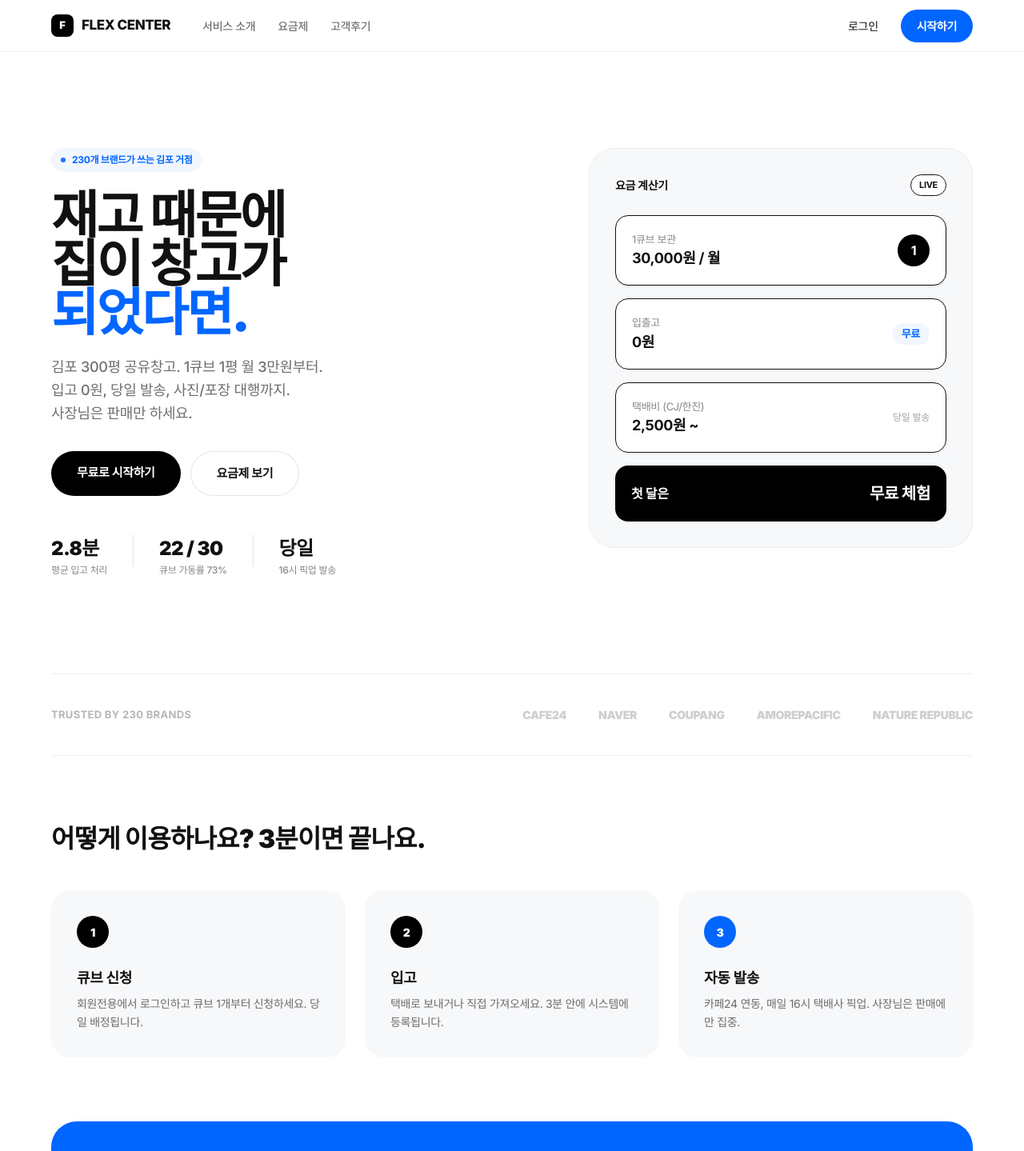
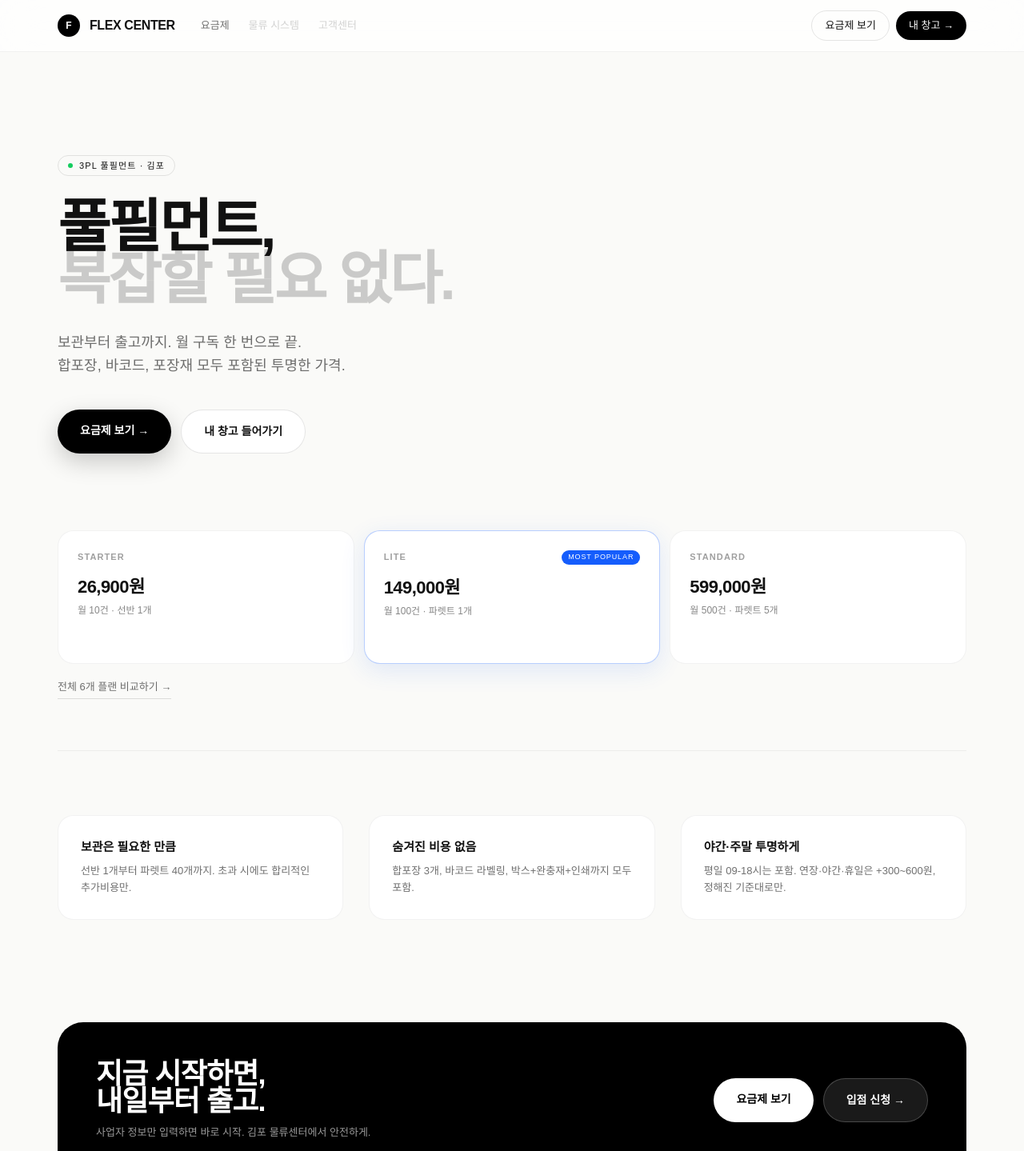
Before and after one commit to hanman19/flex-center, a Next.js app: page / in a window 1280 px wide. Shown: the top 1439 px of the page at 80% size. Built offline with nearby package versions, Linux system fonts and the light colour scheme.

Commit message:
link homepage to pricing

```diff
--- a/src/app/page.tsx
+++ b/src/app/page.tsx
@@ -1,134 +1,109 @@
-"use client";
 import Link from "next/link";
-import { useEffect, useState } from "react";
 
 export default function Home() {
-  const [mounted, setMounted] = useState(false);
-  useEffect(()=>setMounted(true),[]);
-
   return (
-    <div className="min-h-screen bg-white text-[#111] antialiased">
-      <style>{`@import url('https://fonts.googleapis.com/css2?family=Inter:wght@400;500;700;800;900&family=JetBrains+Mono:wght@400&display=swap');
-      body { font-family: 'Inter', sans-serif; letter-spacing: -0.02em; }
-      `}</style>
-
-      {/* Header like Fassto - super clean */}
-      <header className="sticky top-0 z-30 bg-white/80 backdrop-blur-xl border-b border-black/[0.06]">
-        <div className="max-w-[1200px] mx-auto px-6 h-[64px] flex items-center justify-between">
-          <div className="flex items-center gap-10">
-            <div className="flex items-center gap-2.5">
-              <div className="w-7 h-7 bg-black text-white flex items-center justify-center font-black rounded-[8px] text-[13px]">F</div>
-              <span className="font-extrabold text-[17px] tracking-tight">FLEX CENTER</span>
-            </div>
-            <nav className="hidden md:flex gap-7 text-[14px] font-medium opacity-70">
-              <span>서비스 소개</span><span>요금제</span><span>고객후기</span>
+    <div className="min-h-screen bg-[#fafaf8] text-[#111]">
+      {/* Header */}
+      <header className="border-b border-black/5 bg-white/70 backdrop-blur-xl sticky top-0 z-20">
+        <div className="max-w-[1200px] mx-auto px-6 md:px-8 h-[64px] flex items-center justify-between">
+          <div className="flex items-center gap-8">
+            <Link href="/" className="flex items-center gap-3">
+              <div className="w-7 h-7 bg-black text-white flex items-center justify-center font-black rounded-full text-[12px]">F</div>
+              <span className="font-semibold tracking-tight">FLEX CENTER</span>
+            </Link>
+            <nav className="hidden md:flex items-center gap-6 text-[13px] opacity-60">
+              <Link href="/pricing" className="hover:opacity-100 transition">요금제</Link>
+              <span className="opacity-30">물류 시스템</span>
+              <span className="opacity-30">고객센터</span>
             </nav>
           </div>
-          <div className="flex items-center gap-3">
-            <Link href="/dashboard" className="text-[14px] font-medium px-4 py-2">로그인</Link>
-            <Link href="/dashboard" className="bg-[#0066FF] text-white text-[14px] font-bold px-5 py-2.5 rounded-full hover:bg-[#0052cc]">시작하기</Link>
+          <div className="flex items-center gap-2">
+            <Link href="/pricing" className="hidden md:block text-[13px] px-4 py-2 rounded-full border border-black/10 hover:bg-black hover:text-white transition">요금제 보기</Link>
+            <Link href="/dashboard" className="text-[13px] px-4 py-2 rounded-full bg-black text-white hover:bg-zinc-800 transition">내 창고 →</Link>
           </div>
         </div>
       </header>
 
-      <main className="max-w-[1200px] mx-auto px-6">
-        {/* Hero - Fassto style: left text, right visual */}
-        <section className="py-[88px] md:py-[120px] flex flex-col md:flex-row gap-12">
-          <div className="flex-1">
-            <div className="inline-flex items-center gap-2 bg-[#F2F6FF] text-[#0066FF] text-[12px] font-bold px-3 py-1.5 rounded-full">
-              <span className="w-1.5 h-1.5 bg-[#0066FF] rounded-full animate-pulse"></span> 230개 브랜드가 쓰는 김포 거점
+      <main className="max-w-[1200px] mx-auto px-6 md:px-8">
+        {/* Hero */}
+        <div className="pt-20 md:pt-32 pb-16">
+          <div className="inline-flex items-center gap-2 text-[11px] tracking-widest border border-black/10 rounded-full px-3 py-1">
+            <span className="w-1.5 h-1.5 bg-green-500 rounded-full animate-pulse"></span>
+            3PL 풀필먼트 · 김포
           </div>
-            <h1 className="text-[52px] md:text-[64px] leading-[0.95] font-black tracking-[-0.04em] mt-6">
-              재고 때문에<br/>
-              집이 창고가<br/>
-              <span className="text-[#0066FF]">되었다면.</span>
+
+          <h1 className="text-[40px] md:text-[72px] font-[800] tracking-[-0.04em] leading-[0.9] mt-8">
+            풀필먼트,<br/>
+            <span className="opacity-20">복잡할 필요 없다.</span>
           </h1>
-            <p className="text-[18px] leading-[1.6] opacity-60 mt-6 max-w-[420px] font-medium">
-              김포 300평 공유창고. 1큐브 1평 월 3만원부터.<br/>입고 0원, 당일 발송, 사진/포장 대행까지.<br/>사장님은 판매만 하세요.
+
+          <p className="text-[16px] md:text-[18px] opacity-60 mt-8 max-w-[520px] leading-relaxed">
+            보관부터 출고까지. 월 구독 한 번으로 끝.<br/>
+            합포장, 바코드, 포장재 모두 포함된 투명한 가격.
           </p>
-            <div className="flex gap-3 mt-8">
-              <Link href="/dashboard" className="bg-black text-white px-8 py-4 rounded-full font-bold text-[15px]">무료로 시작하기</Link>
-              <button className="border border-black/10 px-8 py-4 rounded-full font-bold text-[15px] bg-white">요금제 보기</button>
+
+          <div className="flex flex-wrap gap-3 mt-10">
+            <Link href="/pricing" className="bg-black text-white px-7 py-4 rounded-full text-[14px] font-semibold hover:bg-zinc-800 hover:scale-[1.02] active:scale-[0.98] transition-all shadow-[0_10px_30px_rgba(0,0,0,0.2)]">
+              요금제 보기 →
+            </Link>
+            <Link href="/dashboard" className="bg-white border border-black/10 px-7 py-4 rounded-full text-[14px] font-semibold hover:bg-black hover:text-white hover:border-black transition-all">
+              내 창고 들어가기
+            </Link>
           </div>
-            <div className="flex gap-8 mt-12">
-              <div><p className="font-black text-[24px] tracking-tight">2.8분</p><p className="text-[12px] opacity-50 font-medium">평균 입고 처리</p></div>
-              <div className="w-px h-10 bg-black/10"></div>
-              <div><p className="font-black text-[24px] tracking-tight">22 / 30</p><p className="text-[12px] opacity-50 font-medium">큐브 가동률 73%</p></div>
-              <div className="w-px h-10 bg-black/10"></div>
-              <div><p className="font-black text-[24px] tracking-tight">당일</p><p className="text-[12px] opacity-50 font-medium">16시 픽업 발송</p></div>
+
+          {/* Quick Pricing Preview */}
+          <div className="mt-16 md:mt-24 grid grid-cols-2 md:grid-cols-3 gap-3">
+            {[
+              {name:"STARTER", price:"26,900원", desc:"월 10건 · 선반 1개", popular:false},
+              {name:"LITE", price:"149,000원", desc:"월 100건 · 파렛트 1개", popular:true},
+              {name:"STANDARD", price:"599,000원", desc:"월 500건 · 파렛트 5개", popular:false},
+            ].map((p)=>(
+              <Link key={p.name} href="/pricing" className={`group bg-white border rounded-[20px] p-6 hover:shadow-[0_10px_40px_rgba(0,0,0,0.08)] hover:-translate-y-1 transition-all ${p.popular ? 'border-blue-600/30 shadow-[0_8px_30px_rgba(37,99,235,0.12)]' : 'border-black/5'}`}>
+                <div className="flex justify-between items-start">
+                  <span className="text-[11px] tracking-widest font-semibold opacity-40">{p.name}</span>
+                  {p.popular && <span className="text-[9px] bg-blue-600 text-white px-2 py-0.5 rounded-full tracking-widest">MOST POPULAR</span>}
+                </div>
+                <p className="text-[22px] font-bold tracking-tight mt-3 group-hover:scale-105 transition-transform origin-left">{p.price}</p>
+                <p className="text-[12px] opacity-50 mt-1">{p.desc}</p>
+                <p className="text-[11px] mt-4 opacity-0 group-hover:opacity-60 transition-opacity">클릭해서 전체 보기 →</p>
+              </Link>
+            ))}
+          </div>
+
+          <div className="mt-4 text-center md:text-left">
+            <Link href="/pricing" className="inline-flex items-center gap-2 text-[13px] opacity-60 hover:opacity-100 border-b border-black/20 hover:border-black pb-1 transition-all">
+              전체 6개 플랜 비교하기 →
+            </Link>
           </div>
         </div>
 
-          <div className="flex-1 md:max-w-[480px]">
-            <div className="bg-[#F7F8FA] rounded-[32px] p-8 border border-black/[0.04]">
-              <div className="flex justify-between items-center mb-6">
-                <p className="font-bold text-[14px]">요금 계산기</p>
-                <span className="text-[11px] bg-white border px-2.5 py-1 rounded-full font-bold">LIVE</span>
+        {/* Features */}
+        <div className="border-t border-black/5 py-20 grid md:grid-cols-3 gap-8">
+          {[
+            {title:"보관은 필요한 만큼", desc:"선반 1개부터 파렛트 40개까지. 초과 시에도 합리적인 추가비용만."},
+            {title:"숨겨진 비용 없음", desc:"합포장 3개, 바코드 라벨링, 박스+완충재+인쇄까지 모두 포함."},
+            {title:"야간·주말 투명하게", desc:"평일 09-18시는 포함. 연장·야간·휴일은 +300~600원, 정해진 기준대로만."},
+          ].map((f)=>(
+            <div key={f.title} className="bg-white border border-black/5 rounded-[20px] p-7">
+              <h3 className="font-semibold text-[15px]">{f.title}</h3>
+              <p className="text-[13px] opacity-60 mt-2 leading-relaxed">{f.desc}</p>
             </div>
-              <div className="space-y-4">
-                <div className="bg-white rounded-2xl p-5 flex justify-between items-center border shadow-sm">
-                  <div><p className="text-[13px] opacity-50">1큐브 보관</p><p className="font-bold text-[18px]">30,000원 / 월</p></div>
-                  <div className="w-10 h-10 bg-black text-white rounded-full flex items-center justify-center font-bold">1</div>
+          ))}
         </div>
-                <div className="bg-white rounded-2xl p-5 flex justify-between items-center border">
-                  <div><p className="text-[13px] opacity-50">입출고</p><p className="font-bold text-[18px]">0원</p></div>
-                  <span className="text-[#0066FF] font-bold text-[13px] bg-[#F2F6FF] px-3 py-1 rounded-full">무료</span>
+
+        {/* CTA */}
+        <div className="pb-32 pt-12">
+          <div className="bg-black text-white rounded-[32px] p-8 md:p-12 flex flex-col md:flex-row items-start md:items-center justify-between gap-8">
+            <div>
+              <h2 className="text-[28px] md:text-[36px] font-bold tracking-tight leading-[0.95]">지금 시작하면,<br/>내일부터 출고.</h2>
+              <p className="text-[13px] opacity-60 mt-3">사업자 정보만 입력하면 바로 시작. 김포 물류센터에서 안전하게.</p>
             </div>
-                <div className="bg-white rounded-2xl p-5 flex justify-between items-center border">
-                  <div><p className="text-[13px] opacity-50">택배비 (CJ/한진)</p><p className="font-bold text-[18px]">2,500원 ~</p></div>
-                  <span className="text-[12px] opacity-40">당일 발송</span>
-                </div>
-                <div className="bg-black text-white rounded-2xl p-5 flex justify-between items-center">
-                  <p className="font-bold">첫 달은</p><p className="font-black text-[20px]">무료 체험</p>
+            <div className="flex gap-3">
+              <Link href="/pricing" className="bg-white text-black px-7 py-4 rounded-full text-[14px] font-semibold hover:bg-zinc-100 transition">요금제 보기</Link>
+              <Link href="/onboarding" className="bg-white/10 text-white border border-white/20 px-7 py-4 rounded-full text-[14px] font-semibold hover:bg-white/20 transition">입점 신청 →</Link>
             </div>
           </div>
         </div>
-          </div>
-        </section>
-
-        {/* Social proof like Fassto */}
-        <section className="border-y border-black/[0.06] py-10 flex flex-col md:flex-row items-center justify-between gap-6">
-          <p className="text-[13px] font-bold opacity-30 tracking-wide">TRUSTED BY 230 BRANDS</p>
-          <div className="flex gap-10 opacity-20 font-black text-[14px]">
-            <span>CAFE24</span><span>NAVER</span><span>COUPANG</span><span>AMOREPACIFIC</span><span>NATURE REPUBLIC</span>
-          </div>
-        </section>
-
-        {/* How it works - Fassto 3 steps */}
-        <section className="py-20">
-          <h2 className="text-[32px] font-black tracking-tight">어떻게 이용하나요? 3분이면 끝나요.</h2>
-          <div className="grid grid-cols-1 md:grid-cols-3 gap-6 mt-10">
-            <div className="bg-[#F7F8FA] rounded-[24px] p-8">
-              <div className="w-10 h-10 bg-black text-white rounded-full flex items-center justify-center font-black text-[14px]">1</div>
-              <p className="font-bold text-[18px] mt-6">큐브 신청</p>
-              <p className="text-[14px] opacity-60 mt-2 leading-relaxed">회원전용에서 로그인하고 큐브 1개부터 신청하세요. 당일 배정됩니다.</p>
-            </div>
-            <div className="bg-[#F7F8FA] rounded-[24px] p-8">
-              <div className="w-10 h-10 bg-black text-white rounded-full flex items-center justify-center font-black text-[14px]">2</div>
-              <p className="font-bold text-[18px] mt-6">입고</p>
-              <p className="text-[14px] opacity-60 mt-2 leading-relaxed">택배로 보내거나 직접 가져오세요. 3분 안에 시스템에 등록됩니다.</p>
-            </div>
-            <div className="bg-[#F7F8FA] rounded-[24px] p-8">
-              <div className="w-10 h-10 bg-[#0066FF] text-white rounded-full flex items-center justify-center font-black text-[14px]">3</div>
-              <p className="font-bold text-[18px] mt-6">자동 발송</p>
-              <p className="text-[14px] opacity-60 mt-2 leading-relaxed">카페24 연동, 매일 16시 택배사 픽업. 사장님은 판매에만 집중.</p>
-            </div>
-          </div>
-        </section>
-
-        {/* CTA like Fassto blue */}
-        <section className="bg-[#0066FF] rounded-[32px] p-12 md:p-16 text-white flex flex-col md:flex-row justify-between items-center gap-8 mb-12">
-          <div>
-            <h2 className="text-[36px] font-black leading-tight tracking-tight">지금 시작하면<br/>첫 달 무료.</h2>
-            <p className="text-[15px] opacity-80 mt-3">집 보증금 올려서 재고 쌓지 마세요. 큐브 하나면 됩니다.</p>
-          </div>
-          <Link href="/dashboard" className="bg-white text-black px-8 py-4 rounded-full font-bold text-[15px]">회원전용 창고 들어가기 →</Link>
-        </section>
-
-        <footer className="border-t border-black/[0.06] py-10 flex justify-between text-[11px] opacity-40 font-medium">
-          <span>© 2026 FLEX CENTER • BUILT BY 한규 • LIVE ON SUPABASE SEOUL</span>
-          <span>GIMPO 300PY • 22/30 CUBES</span>
-        </footer>
       </main>
     </div>
   );
```
Lines whose indentation alone changed are shown as unchanged.
